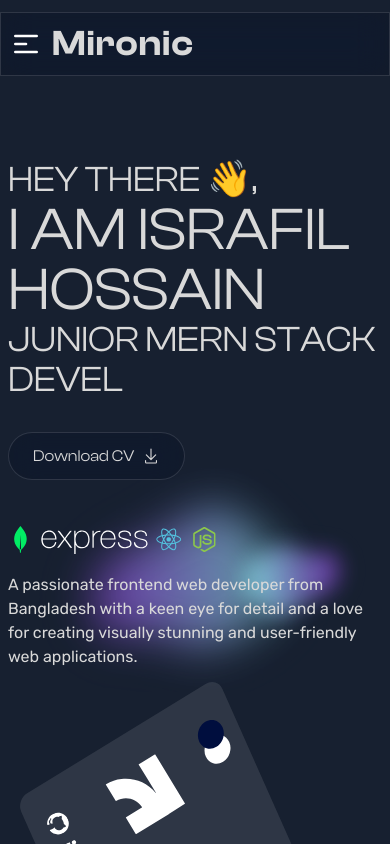
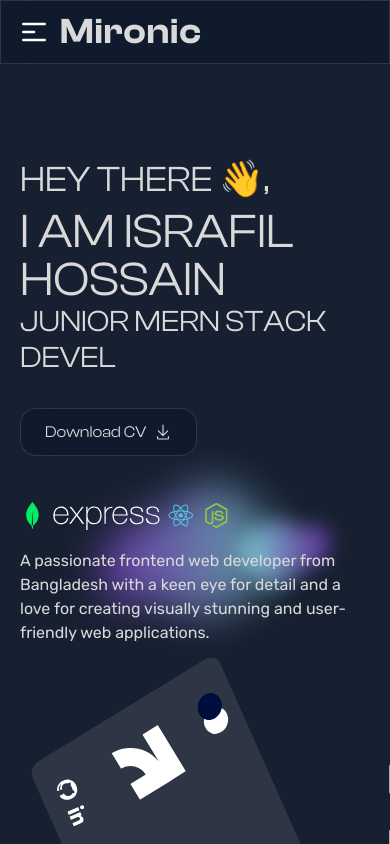
Before and after one commit to Israfil6580/my_portfolio, a Next.js app: page / in a window 390 px wide. Shown: the top 844 px of the page. Built offline with nearby package versions, Linux system fonts and the light colour scheme.

Commit message:
add some padding and reduce button radius

```diff
--- a/src/app/page.js
+++ b/src/app/page.js
@@ -6,7 +6,7 @@ import Skills from "@/components/homepage/Skills";
 
 export default function Home() {
   return (
-    <main className="px-2">
+    <main className="px-5">
       <Banner />
       <About_me />
       <Skills />
--- a/src/app/projects/page.jsx
+++ b/src/app/projects/page.jsx
@@ -21,7 +21,7 @@ import daisy from "../../../public/icons/daisy.png";
 import Link from "next/link";
 const page = () => {
   return (
-    <div className="min-h-screen container mx-auto pb-20 lg:px-0 px-2">
+    <div className="min-h-screen container mx-auto pb-20 lg:px-0 px-5">
       <div className="flex mb-10 mt-32 justify-start items-center">
         <h1 className="lg:text-6xl text-5xl text-primary font-clash">
           Projects
--- a/src/components/Navbar.jsx
+++ b/src/components/Navbar.jsx
@@ -9,7 +9,6 @@ const Navbar = () => {
   const isActive = (pathName) => {
     return pathname === pathName;
   };
-
   const navlinks = (
     <>
       <li className={isActive("/") ? "active" : ""}>
@@ -32,8 +31,8 @@ const Navbar = () => {
   );
 
   return (
-    <div className="fixed top-3 w-full z-40">
-      <div className="navbar container mx-auto py-0 lg:px-6 md:rounded-full md:border border-[#242C36] glassmorphism shadow-none">
+    <div className="fixed lg:top-2 w-full z-40">
+      <div className="navbar container mx-auto py-0 lg:px-6 px-4 md:rounded-3xl md:border border-[#242C36] glassmorphism shadow-none">
         <div className="navbar-start">
           <div className="dropdown">
             <div
@@ -111,7 +110,7 @@ const Navbar = () => {
           </label> */}
           <Link
             href={"/contact"}
-            className="btn btn-neutral bg-[#111B2D] rounded-full px-6 font-normal text-base text-primary min-h-6 h-12 hidden lg:flex"
+            className="btn btn-neutral bg-[#111B2D] rounded-2xl px-6 font-normal text-base text-primary min-h-6 h-12 hidden lg:flex"
           >
             Contact Us
           </Link>
--- a/src/components/homepage/About_me.jsx
+++ b/src/components/homepage/About_me.jsx
@@ -20,6 +20,7 @@ const About_me = () => {
             src={about}
             className="w-full h-full object-cover lg:rounded-full"
             alt="About Me"
+            priority
           />
         </div>
         <div className="lg:w-6/12 w-full flex flex-col items-start gap-5">
@@ -42,7 +43,7 @@ const About_me = () => {
             )}`}
             target="_blank"
             rel="noopener noreferrer"
-            className="btn btn-ghost glassmorphism font-normal text-base mb-8 lg:mt-0 mt-8 flex items-center rounded-full px-6 font-clash text-primary"
+            className="btn btn-ghost glassmorphism font-normal text-base mb-8 lg:mt-0 mt-8 flex items-center rounded-2xl px-6 font-clash text-primary"
           >
             WhatsApp <FaWhatsapp className="text-lg" />
           </Link>
--- a/src/components/homepage/Banner.jsx
+++ b/src/components/homepage/Banner.jsx
@@ -52,14 +52,14 @@ const Banner = () => {
       <div className="container mx-auto lg:flex items-center min-h-screen relative">
         <div className="lg:w-6/12 w-full">
           <div className="lg:pt-0 pt-40">
-            <h1 className="text-primary text-4xl uppercase font-clash">
+            <h1 className="text-primary text-4xl lg:pb-0 pb-2 uppercase font-clash">
               Hey there 👋,
             </h1>
-            <h1 className="text-6xl text-primary uppercase font-clash">
+            <h1 className="lg:text-6xl text-5xl text-primary uppercase font-clash">
               I Am Israfil Hossain
             </h1>
             <h1
-              className="text-primary text-4xl uppercase lg:h-20 font-clash"
+              className="text-primary lg:text-4xl text-3xl uppercase lg:h-20 font-clash"
               ref={el}
             />
             <button>
@@ -67,7 +67,7 @@ const Banner = () => {
               <a
                 href={"/Demo_resume.pdf"}
                 download
-                className="btn btn-ghost glassmorphism font-normal text-base mb-8 lg:mt-0 mt-8 flex items-center rounded-full px-6 font-clash  text-primary"
+                className="btn btn-ghost glassmorphism font-normal text-base mb-8 lg:mt-0 mt-8 flex items-center rounded-2xl px-6 font-clash  text-primary"
               >
                 Download CV <GoDownload className="text-lg" />
               </a>
```
